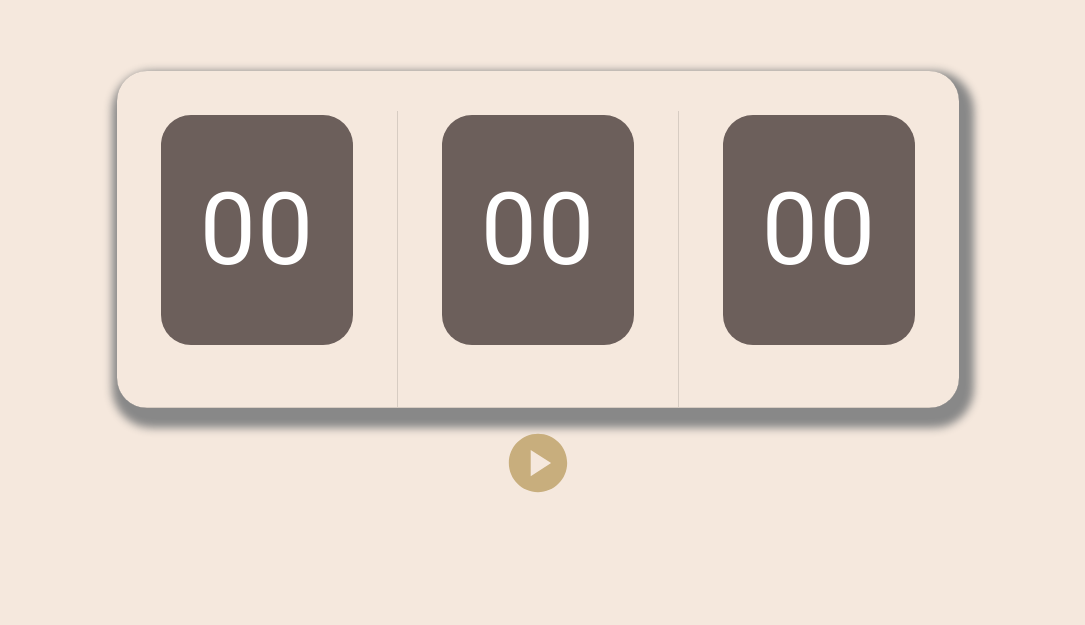
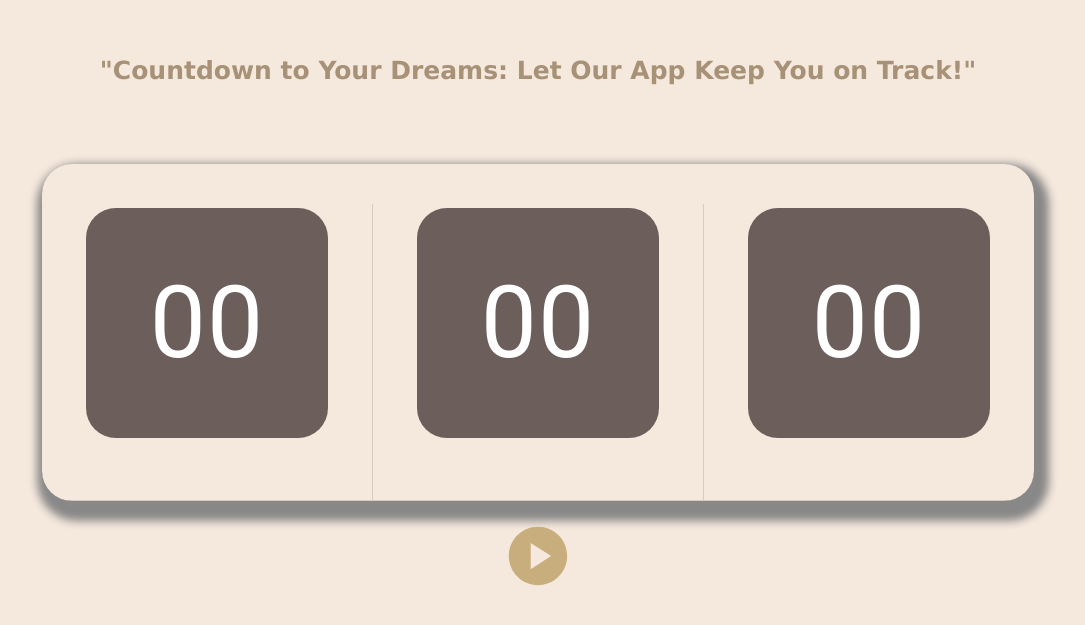
Before and after one commit to sathiyanesan/TimerApp, a React (Vite) app: page / in a window 1280 px wide. Shown: the part 113-738 px from the top of the page, without its empty margins (102-1187 px from the left). Built offline with nearby package versions, Linux system fonts and the light colour scheme.

Commit message:
Final title added and syling done

```diff
--- a/src/components/DigitalClockDisplay.tsx
+++ b/src/components/DigitalClockDisplay.tsx
@@ -86,6 +86,9 @@ const DigitalClockDisplay = ({ timers, setOpenClock, setOpenAlert }: any) => {
                 {timesUp && <Alert severity="warning">Time's Up</Alert>
                 }
             </div> */}
+            <div className="app-title">
+                <p className="title-text">"Every Second Counts: Stay Excited with Our Countdown App!"</p>
+            </div>
             <div>
                 <div>
                     <Box sx={{ alignItems: 'center', flexWrap: 'wrap' }}>
--- a/src/components/TimerSelect.tsx
+++ b/src/components/TimerSelect.tsx
@@ -19,6 +19,9 @@ const TimerSelect = ({ openClock, setOpenClock, setOpenAlert }: any) => {
     return (
         <>{!openClock ? (
             <div>
+                <div className="app-title">
+                    <p className="title-text">"Countdown to Your Dreams: Let Our App Keep You on Track!"</p>
+                </div>
                 <div>
                     <LocalizationProvider dateAdapter={AdapterDayjs}>
                         <DemoContainer
--- a/src/index.css
+++ b/src/index.css
@@ -106,7 +106,7 @@ li.MuiMenuItem-root.Mui-selected {
 
 
   ul.MuiMultiSectionDigitalClockSection-root {
-    width: 200px;
+    width: 250px;
     text-align: center;
     font-size: "large";
     padding: 40px;
@@ -121,7 +121,8 @@ li.MuiMenuItem-root.Mui-selected {
   }
 
   div.MuiAlert-root {
-    margin-bottom: 80px;
+    margin-top: 20px;
+    margin-bottom: 50px;
     padding: 10px;
     box-shadow: 3px 5px 4px 5px #e2e0e0;
   }
@@ -129,6 +130,16 @@ li.MuiMenuItem-root.Mui-selected {
   .MuiPaper-root {
     width: 400px;
     margin-left: 200px;
+  }
+
+  .app-title{
+    padding: 50px;
+  }
+  .title-text{
+    font-size: 25px;
+    font-weight: 800;
+    font-family: Verdana, Geneva, Tahoma, sans-serif;
+    color: #A79277;
   }
 }
 
@@ -166,20 +177,33 @@ li.MuiMenuItem-root.Mui-selected {
   }
 
   div.MuiAlert-root {
-    margin-bottom: 50px;
+    /* margin-bottom: 40px; */
     padding: 5px;
     box-shadow: 1px 2px 3px 2px #e2e0e0;
+    margin-top: 10px;
   }
 
   .MuiPaper-root {
     width: 250px;
-    margin-left: 38px;
+    margin-left: 45px;
+    margin-bottom: 35px;
+
   }
   .MuiAlert-message{
-    font-size: 18px;
+    font-size: 20px;
   }
 
   .MuiAlert-action button{
-    font-size: 18px;
+    font-size: 20px;
+  }
+
+  .app-title{
+    padding: 20px;
+  }
+  .title-text{
+    font-size: 20px;
+    font-weight: 500;
+    font-family: Verdana, Geneva, Tahoma, sans-serif;
+    color: #A79277;
   }
 }
```
